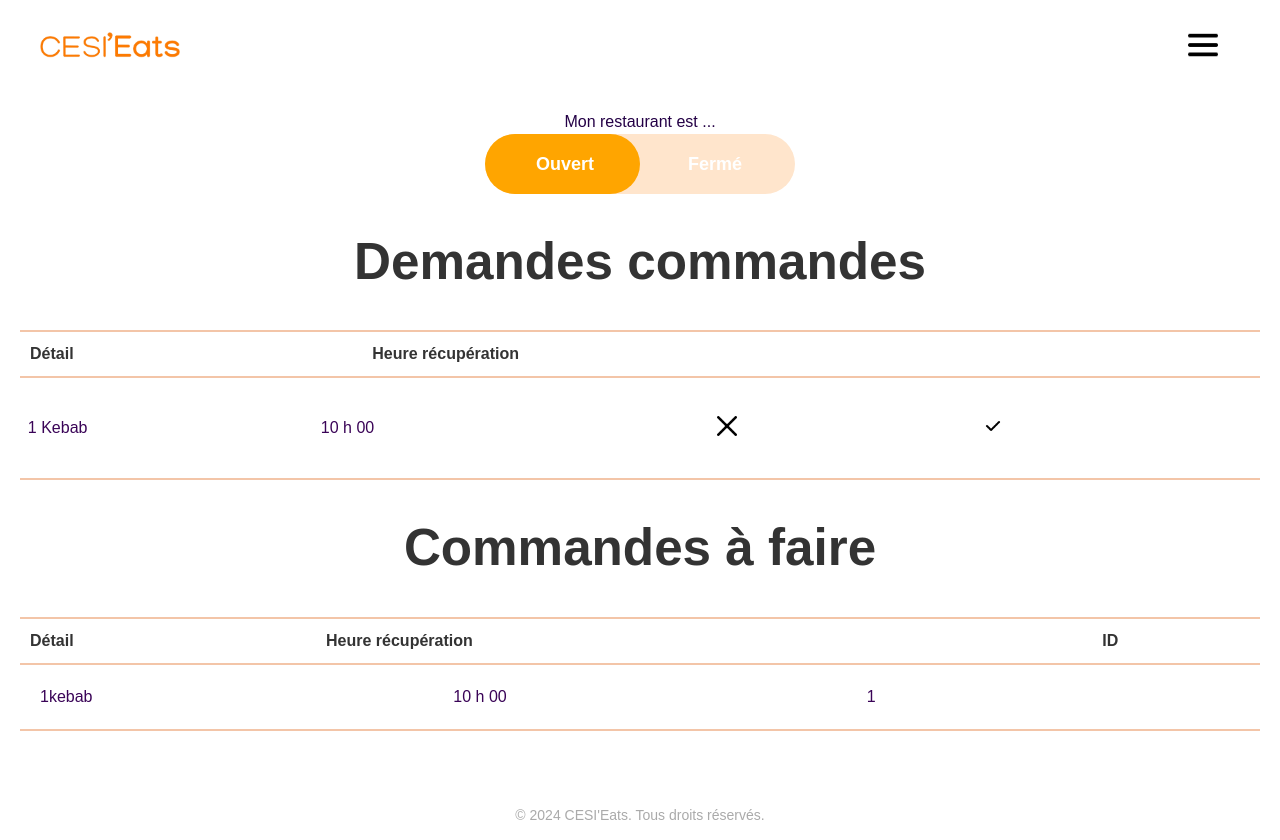
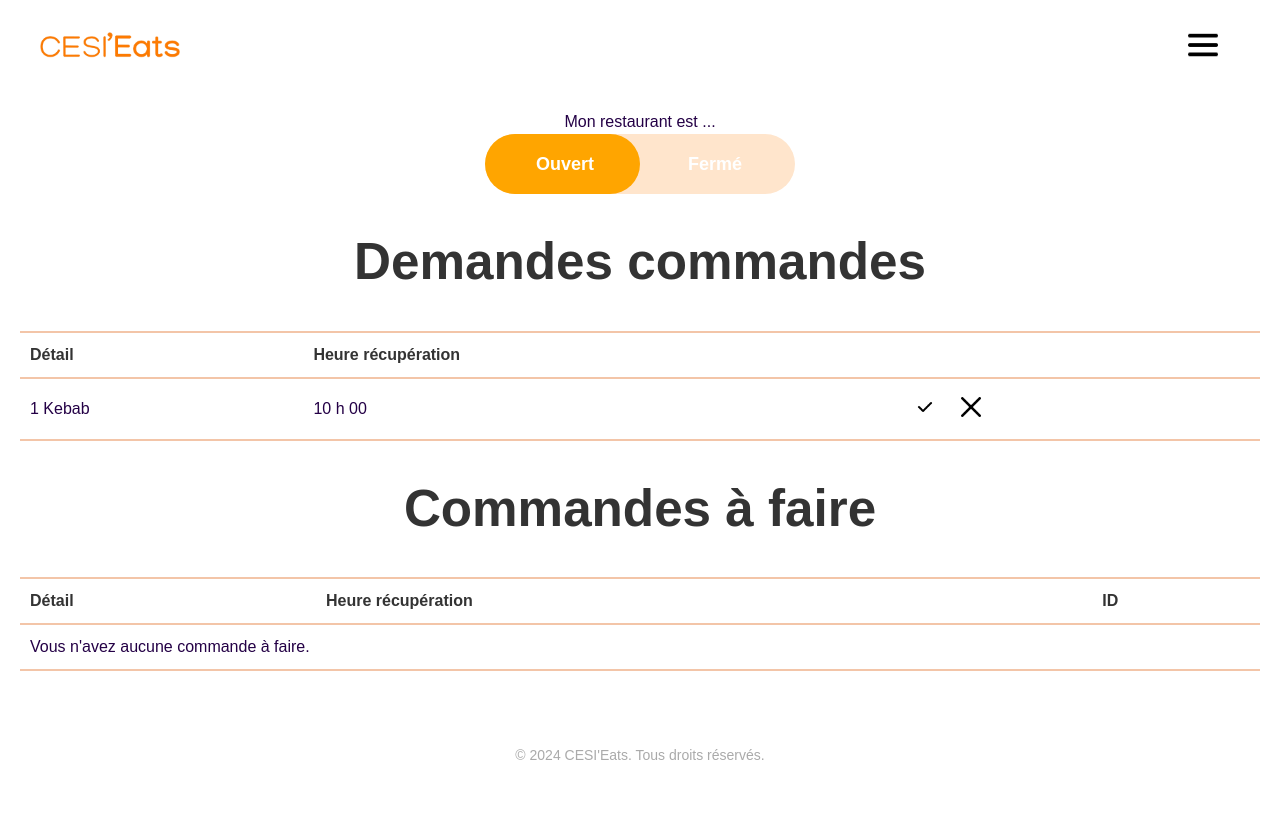
Before and after one commit to samuellllllllllll/Projet-Web-V2, a React (Vite) app in the folder frontend/: page /restaurant in a window 1280 px wide. After the commit the page ends 800 px from the top, so only its background shows below. Built offline with nearby package versions, Linux system fonts and the light colour scheme.

Commit message:
Page restaurant fixed

```diff
--- a/frontend/src/components/menuRestaurant.jsx
+++ b/frontend/src/components/menuRestaurant.jsx
@@ -25,7 +25,7 @@ const MenuDeliveryman = ({ isOpen, onClose }) => {
                         <li><a href="#Commandes à faire" onClick={() => handleLinkClick('/restaurant')} style={currentPath === '/restaurant' ? { color: '#FF7B00', fontSize: '2.5em' } : null}>Commandes à faire</a></li>
                         <li><a href="#Commandes faites" onClick={() => handleLinkClick('/delivered')} style={currentPath === '/delivered' ? { color: '#FF7B00', fontSize: '2.5em' } : null}>Commandes faites</a></li>
                         <li><a href="#Statistiques" onClick={() => handleLinkClick('/statistiques')} style={currentPath === '/statistiques' ? { color: '#FF7B00', fontSize: '2.5em' } : null}>Statistiques</a></li>
-                        <li><a href="#Menu" onClick={() => handleLinkClick('/menu')} style={currentPath === '/menu' ? { color: '#FF7B00', fontSize: '2.5em' } : null}>Menu</a></li>
+                        <li><a href="#Menu" onClick={() => handleLinkClick('/menuEdit')} style={currentPath === '/menuEdit' ? { color: '#FF7B00', fontSize: '2.5em' } : null}>Menu</a></li>
                         <li><a href="#Mon compte" onClick={() => handleLinkClick('/restaurantAccount')} style={currentPath === '/restaurantAccount' ? { color: '#FF7B00', fontSize: '2.5em' } : null}>Mon compte</a></li>
                     </ul>
                 </div>
--- a/frontend/src/pages/restaurant/menuEdit.jsx
+++ b/frontend/src/pages/restaurant/menuEdit.jsx
@@ -7,14 +7,12 @@ import tacos from '../../assets/tacos.jpg';
 import kebab from '../../assets/Kebab.jpeg';
 import menuIcon from '../../assets/menu.png';
 import FoodCard from '../../components/FoodCard';
+import MobileHeader2 from '../../components/MobileHeader2.jsx';
 
 const MenuEdit = () => {
     return (
         <div className="menu-page">
-            <header className="menu-header">
-                <img src={logo} alt="logo CESI'Eats" className="logo" />
-                <img src={menuIcon} alt="Menu Icon" className="menuIcon" />
-            </header>
+            <MobileHeader2 />
             <nav className="menu-nav">
                 <h1 className="menu-title">Menu</h1>
                 <button className="edit-button">Modifier</button>
--- a/frontend/src/pages/restaurant/restaurant.jsx
+++ b/frontend/src/pages/restaurant/restaurant.jsx
@@ -5,23 +5,32 @@ import menuIcon from '../../assets/menu.png';
 import DemandesCommandes from '../../components/DemandesCommandes';
 import CommandesAFaire from '../../components/CommandesAFaire';
 import MobileHeader2 from '../../components/MobileHeader2';
+import accept from '../../assets/valid.png';
+import deny from "../../assets/croix.png";
 
 const Restaurant = () => {
   const [isOpen, setIsOpen] = useState(true);
+  const [demandesCommandes, setDemandesCommandes] = useState([
+    { details: "1 Kebab", heure: "10 h 00", id: "6648" }
+  ]);
+  const [commandesAFaire, setCommandesAFaire] = useState([]);
 
   const toggleButton = () => {
-    setIsOpen(!isOpen);
+    setIsOpen(prevIsOpen => !prevIsOpen);
   };
 
-  const handleAccept = () => {
-    console.log("Accepted");
+  const handleAccept = (index) => {
+    const acceptedCommande = demandesCommandes[index];
+    setDemandesCommandes(demandesCommandes.filter((_, i) => i !== index));
+    setCommandesAFaire([...commandesAFaire, acceptedCommande]);
   };
 
-  const handleDeny = () => {
-    console.log("Denied");
+  const handleDeny = (index) => {
+    setDemandesCommandes(demandesCommandes.filter((_, i) => i !== index));
   };
 
   return (
+
     <div className="menu-page">
       <MobileHeader2 />
       <main className="menu-content">
@@ -34,7 +43,7 @@ const Restaurant = () => {
               value="fr"
               type="button"
               className="Toggle-button"
-              onClick={toggleButton}
+              onClick={() => setIsOpen(true)}
             >
               Ouvert
             </button>
@@ -43,7 +52,7 @@ const Restaurant = () => {
               value="en"
               type="button"
               className="Toggle-button"
-              onClick={toggleButton}
+              onClick={() => setIsOpen(false)}
             >
               Fermé
             </button>
@@ -55,19 +64,30 @@ const Restaurant = () => {
             <tr>
               <th>Détail</th>
               <th>Heure récupération</th>
+              <th></th>
             </tr>
           </thead>
           <tbody>
-            <tr>
-              <td colSpan="2">
-                <DemandesCommandes
-                  details="1 Kebab"
-                  heure="10 h 00"
-                  onAccept={handleAccept}
-                  onDeny={handleDeny}
-                />
-              </td>
-            </tr>
+            {demandesCommandes.length > 0 ? (
+              demandesCommandes.map((commande, index) => (
+                <tr key={index}>
+                  <td>{commande.details}</td>
+                  <td>{commande.heure}</td>
+                  <td className="bouttons-commandes">
+                    <button className="accepter" onClick={() => handleAccept(index)}>
+                      <img src={accept} alt="Accept" className="accepter-img" />
+                    </button>
+                    <button className="refuser" onClick={() => handleDeny(index)}>
+                      <img src={deny} alt="Deny" className="refuser-img" />
+                    </button>
+                  </td>
+                </tr>
+              ))
+            ) : (
+              <tr>
+                <td colSpan="3">Vous n'avez aucune demande.</td>
+              </tr>
+            )}
           </tbody>
         </table>
         <h1>Commandes à faire</h1>
@@ -80,15 +100,19 @@ const Restaurant = () => {
             </tr>
           </thead>
           <tbody>
-            <tr>
-              <td colSpan="3" className="table-empty">
-                <CommandesAFaire
-                  details="1kebab"
-                  heure="10 h 00"
-                  id="1"
-                />
-              </td>
-            </tr>
+            {commandesAFaire.length > 0 ? (
+              commandesAFaire.map((commande, index) => (
+                <tr key={index}>
+                  <td>{commande.details}</td>
+                  <td>{commande.heure}</td>
+                  <td>{commande.id}</td>
+                </tr>
+              ))
+            ) : (
+              <tr>
+                <td colSpan="3">Vous n'avez aucune commande à faire.</td>
+              </tr>
+            )}
           </tbody>
         </table>
       </main>
--- a/frontend/src/styles/restaurant/restaurant.css
+++ b/frontend/src/styles/restaurant/restaurant.css
@@ -73,6 +73,33 @@
   --leftButton: 50%;
 }
 
+.bouttons-commandes {
+  display: flex;
+  gap: 10px;
+}
+
+.accepter, .refuser {
+  background: transparent;
+  border: none;
+  padding: 0;
+  cursor: pointer;
+  width: 20px;
+}
+
+.accepter:hover, .refuser:hover {
+  background: transparent;
+}
+
+.accepter-hover{
+  background: transparent;
+}
+
+.accepter-img,
+.refuser-img {
+  width: 20px;
+  height: 20px;
+}
+
 h1 {
   font-size: 24px;
   color: #333;
@@ -103,16 +130,12 @@ h1 {
   border-bottom: 2px solid #f3c5a8;
 }
 
-.table td {
-  border-bottom: 1px solid #f3c5a8;
-}
-
 .table-empty {
   padding: 20px;
   color: #666;
 }
 
-/* Media query for screens 768px and below */
+/* Media query for screens 768px et moins */
 @media (max-width: 768px) {
   .menu-page {
     padding: 10px;
```
